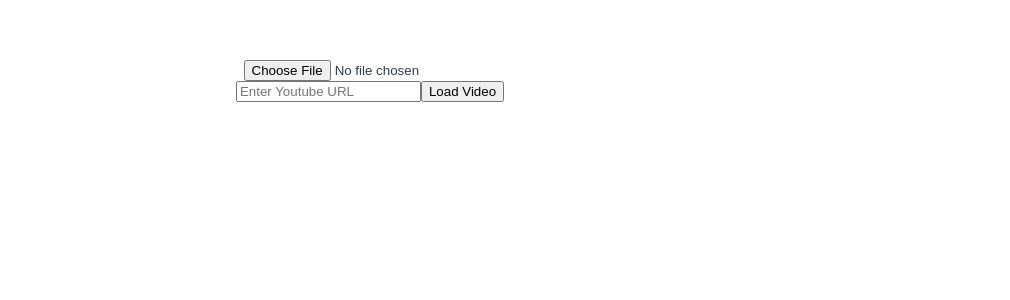
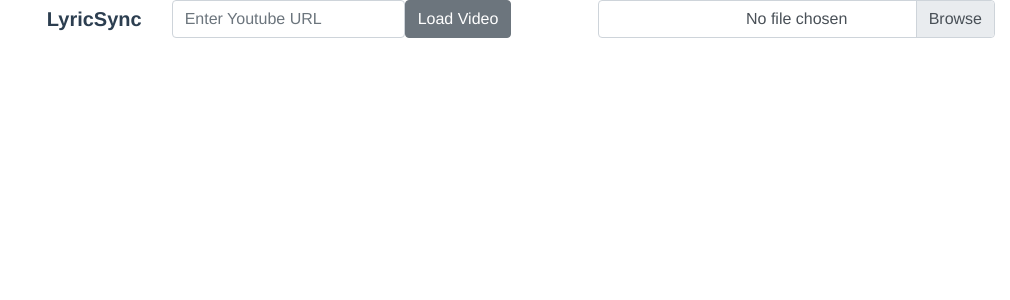
Before and after one commit to ballin2much/LyricSync, a Vue app: page / in a window 1280 px wide. Shown: the top 300 px of the page, without its empty margins (270-1280 px from the left). Built offline with nearby package versions, Linux system fonts and the light colour scheme; what vue-youtube would draw is missing.

Commit message:
Started styling. Still looks terrible :)

```diff
--- a/babel.config.js
+++ b/babel.config.js
@@ -1,5 +1,5 @@
 module.exports = {
-  presets: [
-    '@vue/cli-plugin-babel/preset'
+  "presets": [
+    "@vue/cli-plugin-babel/preset"
   ]
 }
--- a/src/App.vue
+++ b/src/App.vue
@@ -22,6 +22,5 @@ export default {
   -moz-osx-font-smoothing: grayscale;
   text-align: center;
   color: #2c3e50;
-  margin-top: 60px;
 }
 </style>
--- a/src/components/LineItem.vue
+++ b/src/components/LineItem.vue
@@ -1,7 +1,7 @@
 <template>
     <div>
         <p :class="{ active : line.active}">
-          <button @click="$emit('changeTime', line)"> {{line.formattedTime()}} </button>
+          <b-button :class="{ activeButton : line.active}" @click="$emit('changeTime', line)"> {{line.formattedTime()}} </b-button>
           {{line.text}}
         </p>
     </div>
@@ -33,4 +33,9 @@ a {
 .active {
   color: red;
 }
+
+.activeButton {
+  background-color: red;
+}
+
 </style>
--- a/src/components/VideoSelect.vue
+++ b/src/components/VideoSelect.vue
@@ -1,14 +1,19 @@
 <template>
     <div>
-      <div>
-        <input type="file" ref="myFile" @change="loadFile">
-      </div>
-      <div>
-        <form @submit.prevent="loadVideo">
-          <input type="text" name="YTurl" placeholder="Enter Youtube URL" v-model="YTurl">
-          <input type="submit" value="Load Video" class="btn">
-        </form>
-      </div>
+      <b-container fluid class="head justify-content-center">
+        <b-row>
+          <b-col class="text-right align-self-center brand">LyricSync</b-col>
+          <b-col>
+            <b-form inline @submit.prevent="loadVideo">
+              <b-form-input type="url" name="YTurl" placeholder="Enter Youtube URL" v-model="YTurl"></b-form-input>
+              <b-button type="submit" value="Load Video">Load Video</b-button>
+            </b-form>
+          </b-col>
+          <b-col>
+            <b-form-file accept=".txt" v-model="file" ref="myFile" @input="loadFile"></b-form-file>
+          </b-col>
+        </b-row>
+      </b-container>
       <div v-for="TID in IDT" v-bind:key="TID.ID">
         <YTVideo :ytid="TID.ID" :lines="TID.Lines"/>
       </div>
@@ -51,7 +56,7 @@ export default {
         this.YTurl = "";
       },
       loadFile() {
-        let file = this.$refs.myFile.files[0];
+        let file = this.file;
         if(!file || file.type !== 'text/plain') return;
         let reader = new FileReader();
         reader.readAsText(file, "UTF-8");
@@ -85,7 +90,8 @@ export default {
     data: () => {
         return {
             IDT: [],
-            YTurl: ""
+            YTurl: "",
+            File: null
         }
     }
 }
@@ -108,4 +114,22 @@ li {
   a {
     color: #42b983;
   }
+  .head {
+    margin-left: 0;
+    margin-right: 0;
+    margin-bottom: 7px
+  }
+  .brand {
+    font-size: 20px;
+    font-weight: bold;
+  }
+
 </style>
+
+<style>
+  * {
+    margin: 0;
+    padding: 0;
+    border: 0;
+  }
+</style>
--- a/src/components/YTVideo.vue
+++ b/src/components/YTVideo.vue
@@ -2,14 +2,13 @@
     <div>
         <youtube :video-id="ytid" ref="youtube" @playing="refreshtime()"/>
         <div>
-          <button @click="saveLyrics" type="button">Download Lyrics</button>
+          <b-button class="saveButton" @click="saveLyrics" type="button">Save Lyrics to Text</b-button>
         </div>
-        <p>{{ ytid }}</p>
-        <form @submit.prevent="addLine">
-          <input type="text" name="linetext" placeholder="Add Lyrics..." v-model="linetext">
-          <input type="submit" value="Enter Lyrics" class="btn">
-        </form>
-        <LineList :lines="lines" v-on:changeTime="skipTo"/>
+        <b-form class="justify-content-center" inline @submit.prevent="addLine">
+          <b-form-input type="text" name="linetext" placeholder="Add Lyrics..." v-model="linetext"></b-form-input>
+          <b-button value="Enter Lyrics">Submit</b-button>
+        </b-form>
+        <LineList class="justify-content-left text-left lyrics" :lines="lines" v-on:changeTime="skipTo"/>
     </div>
 </template>
 
@@ -117,4 +116,12 @@ li {
 a {
   color: #42b983;
 }
+.saveButton {
+  margin-bottom: 7px;
+}
+
+.lyrics {
+  margin-left: 25vw;
+  margin-right: 25vw;
+}
 </style>
--- a/src/main.js
+++ b/src/main.js
@@ -1,4 +1,8 @@
+import '@babel/polyfill'
+import 'mutationobserver-shim'
 import Vue from 'vue'
+import './plugins/bootstrap-vue'
+import './plugins/bootstrap-vue'
 import App from './App.vue'
 import VueYoutube from 'vue-youtube'
 
```
Also changed, not shown: package.json (+9 -0 lines), src/plugins/bootstrap-vue.js (added, +7 -0 lines), 1 other file (tests, documents, lock files or other folders). Lines whose indentation alone changed are shown as unchanged.
